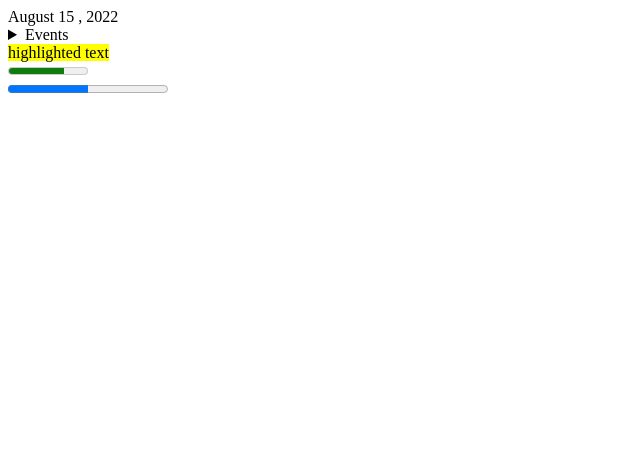
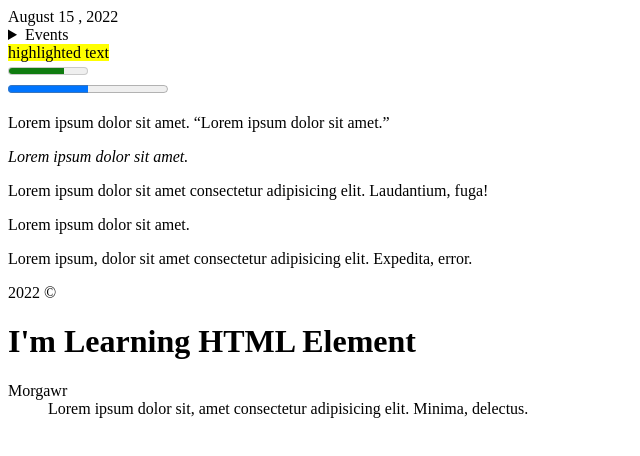
Before and after one commit to Akash52/Simform-Exercises, a plain HTML site: page 02 Basics of HTML & CSS/Basics of HTML & CSS/01_HTMl5 Tags/index.html in a window 1280 px wide. Shown: the whole page, without its empty margins (0-640 px from the left). Drawn offline with Linux system fonts and the light colour scheme.

Commit message:
explore more tags

```diff
--- a/02 Basics of HTML & CSS/Basics of HTML & CSS/01_HTMl5 Tags/index.html
+++ b/02 Basics of HTML & CSS/Basics of HTML & CSS/01_HTMl5 Tags/index.html
@@ -55,5 +55,64 @@
     <aside role="complementary">
     <footer role="contentinfo"> -->
 
+        <!-- For Quote -->
+        <p> Lorem ipsum dolor sit amet. <q>Lorem ipsum dolor sit amet.</q></p>
+
+        <!-- Represent Address -->
+
+        <address>
+            Lorem ipsum dolor sit amet.
+        </address>
+
+        <!-- Represent Portion Of Document -->
+
+        <p>
+            Lorem ipsum dolor sit amet consectetur adipisicing elit. Laudantium, fuga!
+        </p>
+        <aside>
+            <p>
+                Lorem ipsum dolor sit amet.
+            </p>
+        </aside>
+
+        <p>
+            Lorem ipsum, dolor sit amet consectetur adipisicing elit. Expedita, error.
+        </p>
+
+        <!-- Footer -->
+
+        <footer>
+            <p>2022 &copy;</p>
+        </footer>
+
+        <!-- Header -->
+
+        <header>
+            <h1>I'm Learning HTML Element</h1>
+        </header>
+
+
+        <!-- Text Content -->
+
+        <!-- dd -> Descriptin Details -->
+        <!-- dt -> Descriptin Term  -->
+         <!-- dt -> Descriptin List  -->
+
+
+        <dl>
+            <dt>Morgawr</dt>
+            <dd>Lorem ipsum dolor sit, amet consectetur adipisicing elit. Minima, delectus.</dd>
+        </dl>
+
+        <!-- li , ol , ul these all represent item of list -->
+
+
+        <!-- Inline text semantics -->
+
+        <!-- abbr -> abbreviation or acronym  -->
+
+        <!-- <code>: The Inline Code element -->
+
+
 </body>
 </html>
```
Also changed, not shown: 02 Basics of HTML & CSS/Basics of HTML & CSS/readme.md.
